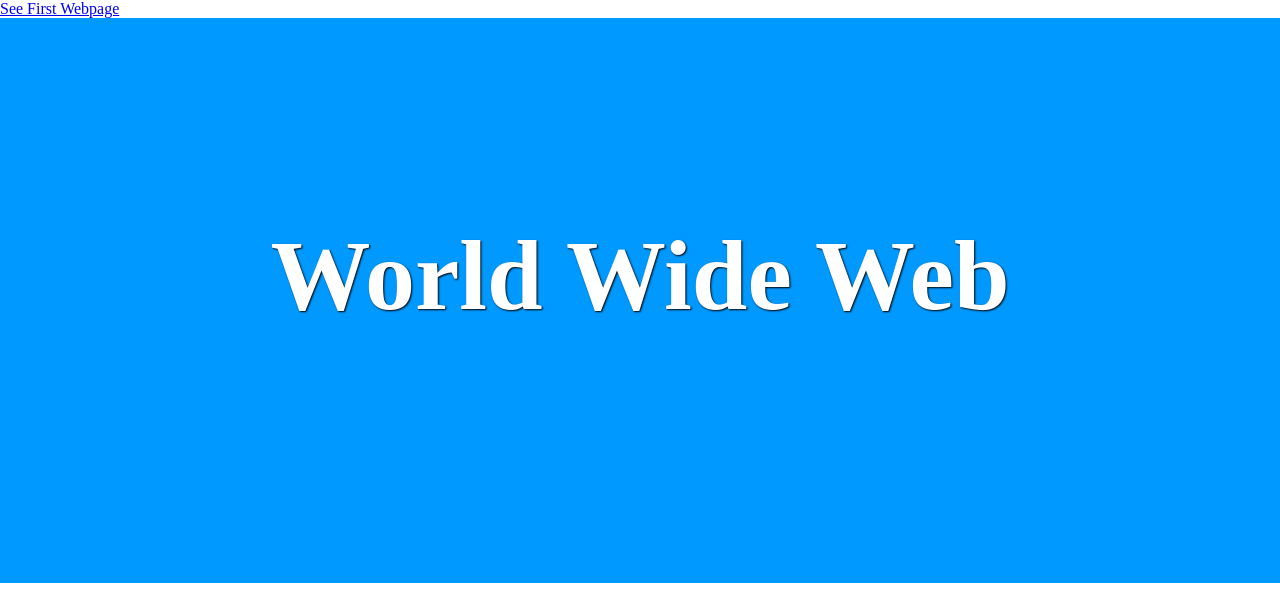
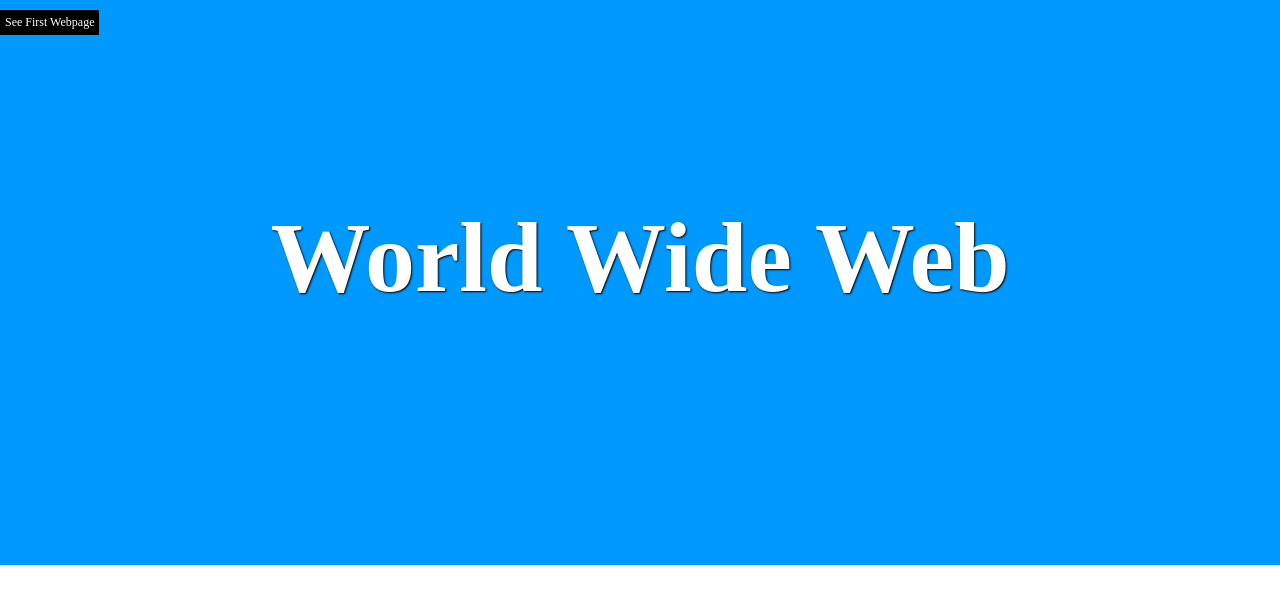
Before and after one commit to Rahulshahare/FirstWebsite, a PHP site: page / in a window 1280 px wide. Shown: the top 605 px of the page. Run offline with PHP 8.4, Linux system fonts and the light colour scheme.

Commit message:
always works

```diff
--- a/css/stylesheet.css
+++ b/css/stylesheet.css
@@ -85,3 +85,19 @@ footer {
     color: #fff;
     padding: 2px;
 }
+.Old {
+    margin: 0;
+    padding: 0;
+    z-index: 100;
+    position: fixed;
+    top: 10px;
+    background: #000;
+    color: #fff;
+    font-size: 12px;
+    padding: 5px;
+}
+
+.Old a {
+    text-decoration: none;
+    color: #fff;
+}
```
